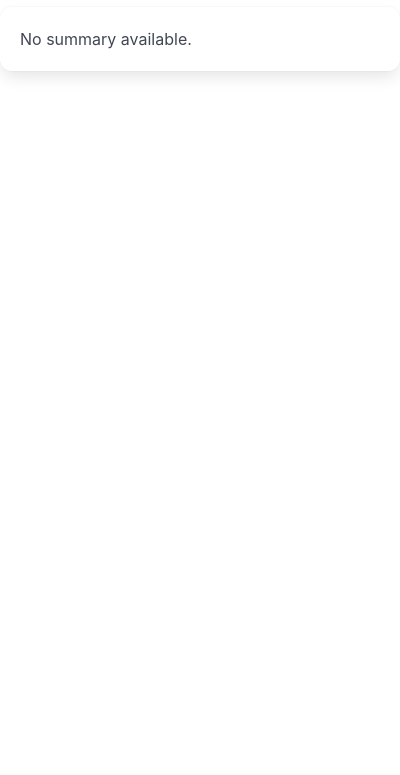
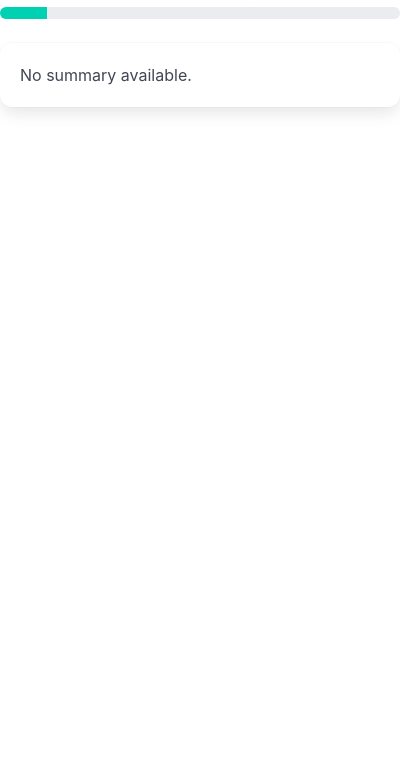
Before and after one commit to Albertoh16/TLDR, a browser extension: page Extension-Dev/TLDR Extension/popup/popup.html in a window 400 px wide. Shown: the part 69-844 px from the top of the page. Drawn offline with Linux system fonts and the light colour scheme.

Commit message:
trying to add a loading bar to the html

```diff
--- a/Extension-Dev/TLDR Extension/background.js
+++ b/Extension-Dev/TLDR Extension/background.js
@@ -1,6 +1,7 @@
 // import cheerio from "cheerio"; // Works after Webpack bundles it
 import * as cheerio from "cheerio";
 
+//epic
 chrome.runtime.onInstalled.addListener(() =>
 {
     chrome.contextMenus.create(
@@ -12,9 +13,11 @@ chrome.runtime.onInstalled.addListener(() =>
 });
 
 
+
 chrome.contextMenus.onClicked.addListener(async (info, tab) => {
     if (info.menuItemId === "SummarizeLink" && info.linkUrl) {
         console.log("Fetching content from:", info.linkUrl);
+        }
         try {
             // Fetch webpage content
             const response = await fetch(info.linkUrl, { mode: "no-cors" });
--- a/Extension-Dev/TLDR Extension/popup/popup.html
+++ b/Extension-Dev/TLDR Extension/popup/popup.html
@@ -17,7 +17,8 @@
 
     <div class="container">
         <h1 align="center" class="title has-text-centered pt-4">TLDR</h1>
-        <div id="result" class="box">Loading...</div>
+        <progress id="loadicon" class="progress is-small is-primary" max="100">15%</progress>
+        <div id="result" class="box">Summarizing...</div>
     </div>
 
     <script src="../dist/popup.bundle.js"></script>
--- a/Extension-Dev/TLDR Extension/popup/popup.js
+++ b/Extension-Dev/TLDR Extension/popup/popup.js
@@ -1,6 +1,7 @@
 document.addEventListener("DOMContentLoaded", function () {
     chrome.action.openPopup();
     const resultDiv = document.getElementById("result");
+    document.getElementById("loadicon").style.display="block"; // Makes the HTML content appear.
 
     // Retrieve stored summary from Chrome's local storage
     chrome.storage.local.get("aiDigestResult", function (data) {
@@ -9,5 +10,6 @@ document.addEventListener("DOMContentLoaded", function () {
         } else {
             resultDiv.innerText = "No summary available.";
         }
+        document.getElementById("loadicon").style.display="none"; // Hides the HTML content.
     });
 });
--- a/Extension-Dev/package.json
+++ b/Extension-Dev/package.json
@@ -11,7 +11,9 @@
   "license": "ISC",
   "dependencies": {
     "cheerio": "^1.0.0",
-    "webpack": "^5.98.0",
+    "webpack": "^5.98.0"
+  },
+  "devDependencies": {
     "webpack-cli": "^6.0.1"
   }
 }
```
Also changed, not shown: Extension-Dev/TLDR Extension/dist/background.bundle.js.
